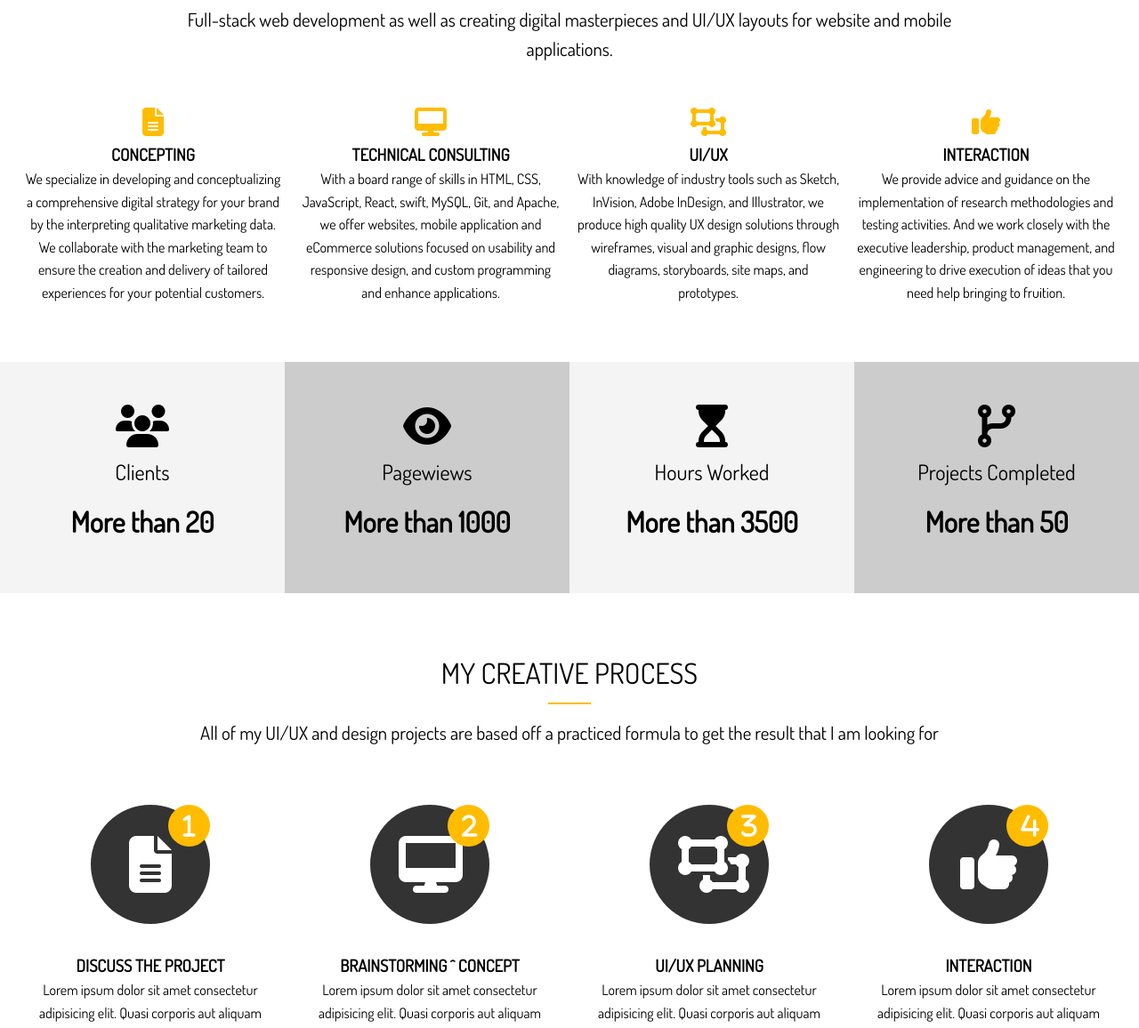
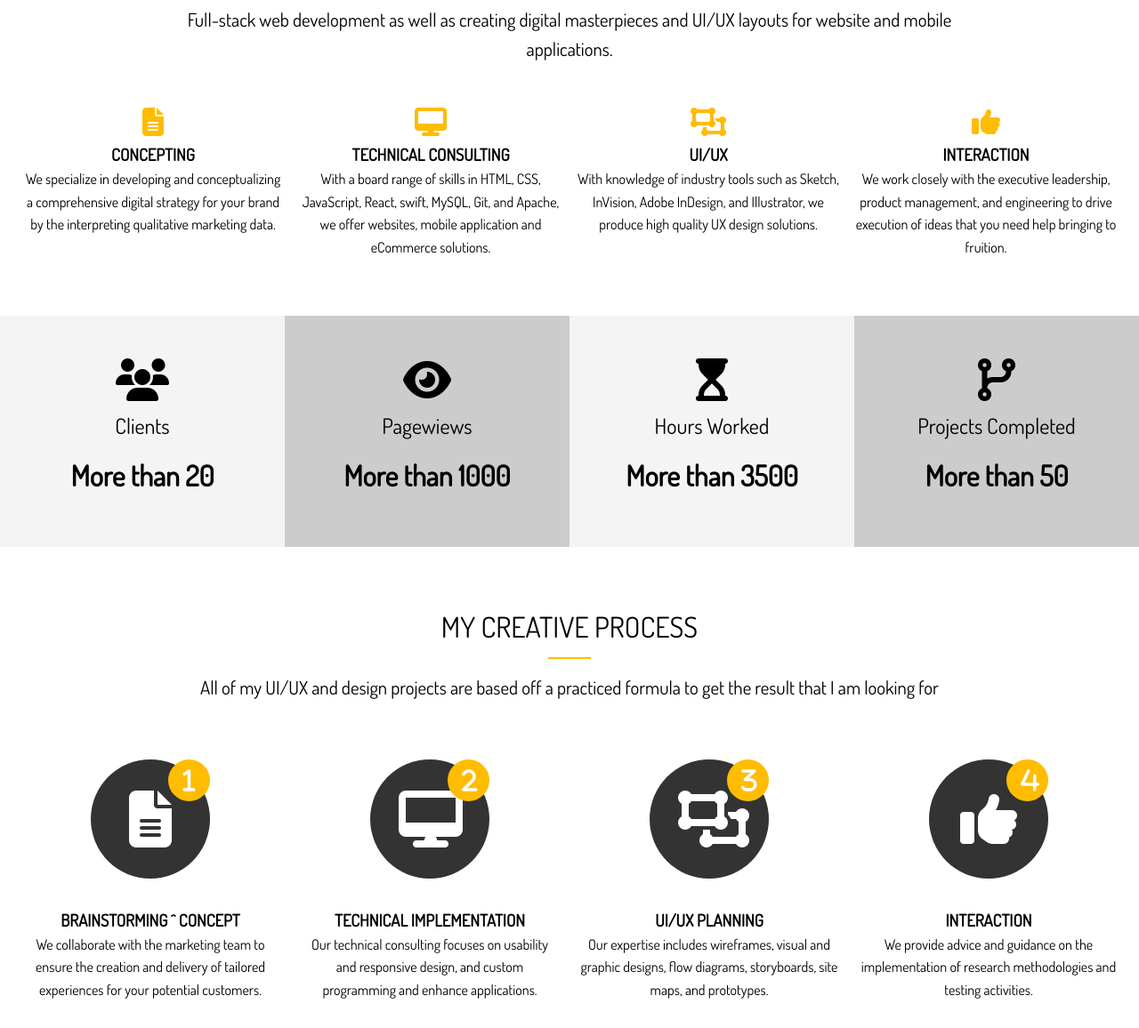
Before and after one commit to daisyliu618/Portfolio-Project, a website: page dist/index.html in a window 1280 px wide. Shown: the part 903-2059 px from the top of the page at 89% size. Drawn offline with Linux system fonts and the light colour scheme.

Commit message:
update content

```diff
--- a/dist/css/main.css
+++ b/dist/css/main.css
@@ -303,11 +303,14 @@ img {
 
 
 .about-self {
-  padding: 1rem;
+  padding: 0.5rem;
 }
 
-#about-a .bio-image {
-  grid-area: bio-image; }
+/* #about-a .bio-image {
+  grid-area: bio-image;
+
+} */
+
 
 #about-a .bio {
   grid-area: bio;
--- a/dist/index.html
+++ b/dist/index.html
@@ -52,22 +52,22 @@
                 <div>
                     <i class='fas fa-file-alt fa-2x'></i>
                     <h3>Concepting</h3>
-                    <p>We specialize in developing and conceptualizing a comprehensive digital strategy for your brand by the interpreting qualitative marketing data. We collaborate with the marketing team to ensure the creation and delivery of tailored experiences for your potential customers.</p>
+                    <p>We specialize in developing and conceptualizing a comprehensive digital strategy for your brand by the interpreting qualitative marketing data.</p>
                 </div>
                 <div>
                     <i class='fas fa-desktop fa-2x'></i>
                     <h3>Technical Consulting</h3>
-                    <p>With a board range of skills in HTML, CSS, JavaScript, React, swift, MySQL, Git, and Apache, we offer websites, mobile application and eCommerce solutions focused on usability and responsive design, and custom programming and enhance applications.</p>
+                    <p>With a board range of skills in HTML, CSS, JavaScript, React, swift, MySQL, Git, and Apache, we offer websites, mobile application and eCommerce solutions.</p>
                 </div>
                 <div>
                     <i class='fas fa-object-ungroup fa-2x'></i>
                     <h3>UI/UX</h3>
-                    <p>With knowledge of industry tools such as Sketch, InVision, Adobe InDesign, and Illustrator, we produce high quality UX design solutions through wireframes, visual and graphic designs, flow diagrams, storyboards, site maps, and prototypes. </p>
+                    <p>With knowledge of industry tools such as Sketch, InVision, Adobe InDesign, and Illustrator, we produce high quality UX design solutions. </p>
                 </div>
                 <div>
                     <i class='fas fa-thumbs-up fa-2x'></i>
                     <h3>Interaction</h3>
-                    <p>We provide advice and guidance on the implementation of research methodologies and testing activities. And we work closely with the executive leadership, product management, and engineering to drive execution of ideas that you need help bringing to fruition. </p>
+                    <p>We work closely with the executive leadership, product management, and engineering to drive execution of ideas that you need help bringing to fruition. </p>
                 </div>
             </div>
         </div>
@@ -125,33 +125,29 @@
                     <i class='fas fa-file-alt fa-4x process-icon my-2'>
                         <div class='process-step'>1</div>
                     </i>
-                    <h3>Discuss The Project</h3>
-                    <p>Lorem ipsum dolor sit amet consectetur adipisicing elit. Quasi corporis aut aliquam dolores,
-                        sequi officia!</p>
+                    <h3>Brainstorming ^ Concept</h3>
+                    <p> We collaborate with the marketing team to ensure the creation and delivery of tailored experiences for your potential customers.</p>
                 </div>
                 <div>
                     <i class='fas fa-desktop fa-4x process-icon my-2'>
                         <div class='process-step'>2</div>
                     </i>
-                    <h3>Brainstorming ^ Concept</h3>
-                    <p>Lorem ipsum dolor sit amet consectetur adipisicing elit. Quasi corporis aut aliquam dolores,
-                        sequi officia!</p>
+                    <h3>Technical Implementation</h3>
+                    <p>Our technical consulting focuses on usability and responsive design, and custom programming and enhance applications.</p>
                 </div>
                 <div>
                     <i class='fas fa-object-ungroup fa-4x process-icon my-2'>
                         <div class='process-step'>3</div>
                     </i>
                     <h3>UI/UX planning</h3>
-                    <p>Lorem ipsum dolor sit amet consectetur adipisicing elit. Quasi corporis aut aliquam dolores,
-                        sequi officia!</p>
+                    <p>Our expertise includes wireframes, visual and graphic designs, flow diagrams, storyboards, site maps, and prototypes.</p>
                 </div>
                 <div>
                     <i class='fas fa-thumbs-up fa-4x process-icon my-2'>
                         <div class='process-step'>4</div>
                     </i>
                     <h3>Interaction</h3>
-                    <p>Lorem ipsum dolor sit amet consectetur adipisicing elit. Quasi corporis aut aliquam dolores,
-                        sequi officia!</p>
+                    <p>We provide advice and guidance on the implementation of research methodologies and testing activities. </p>
                 </div>
             </div>
         </div>
```
Also changed, not shown: dist/about.html (+5 -2 lines).
